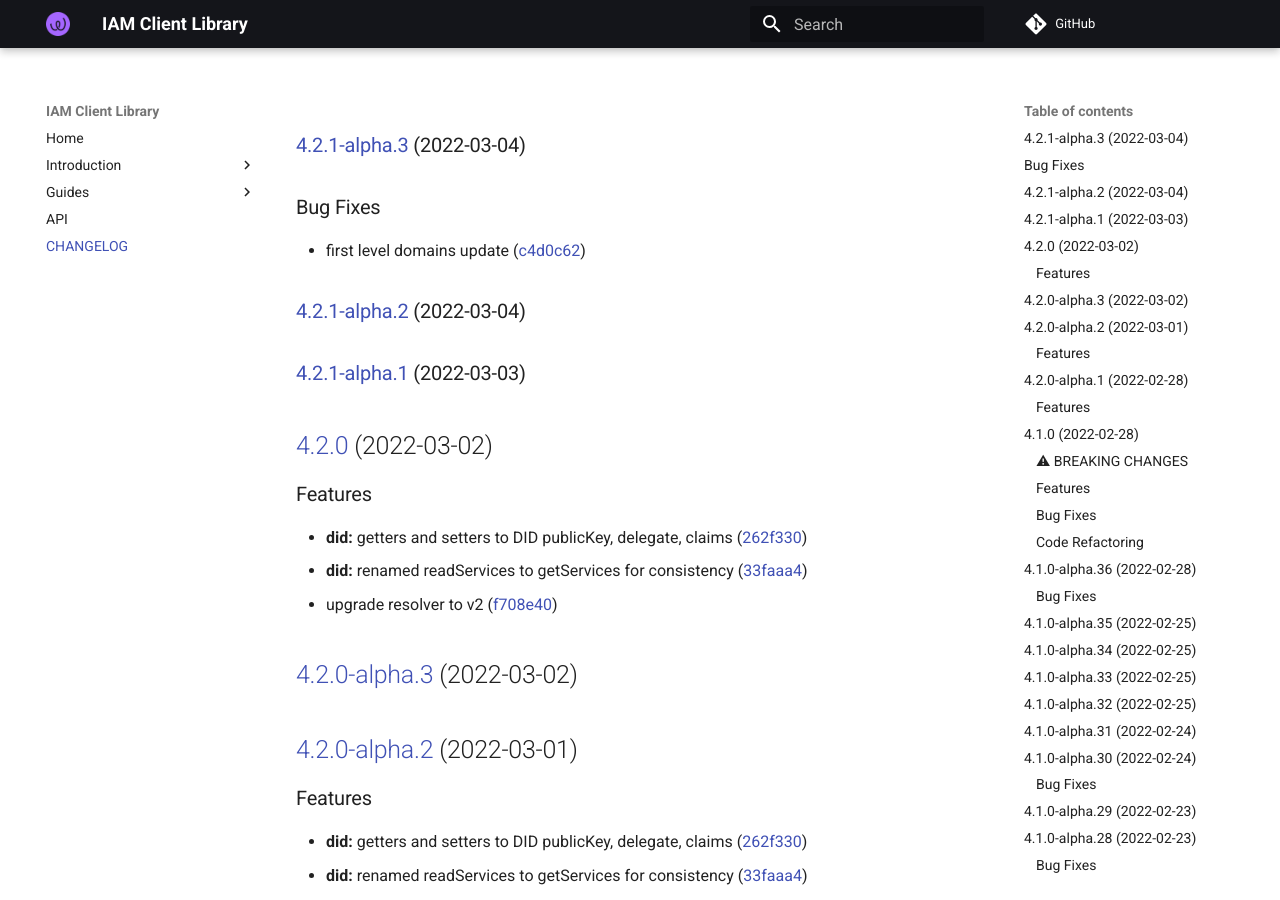
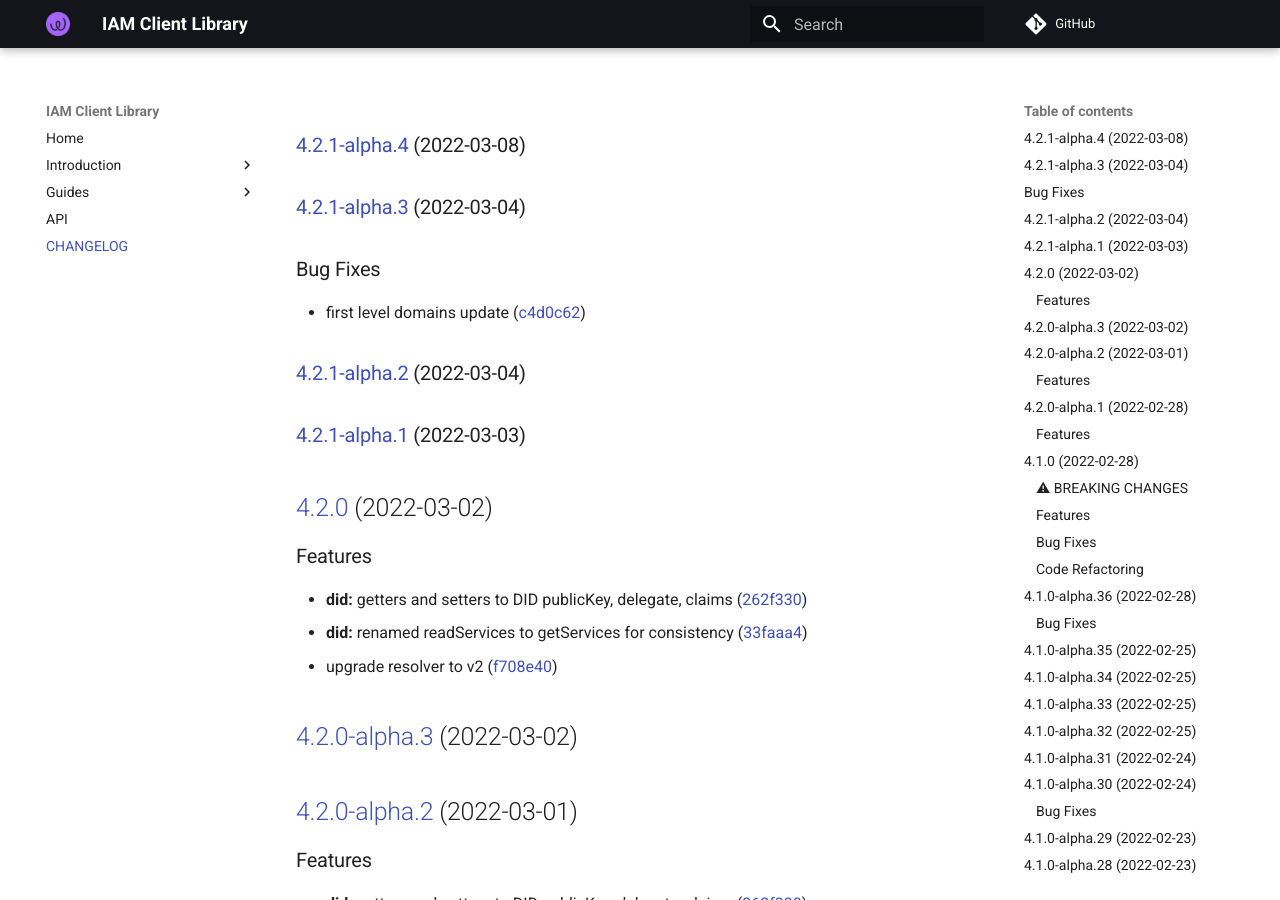
Before and after one commit to energywebfoundation/iam-client-lib, an MkDocs documentation site: the page built from docs/CHANGELOG.md, in a window 1280 px wide and 900 px high. Built offline with MkDocs 1.6.1 and Material for MkDocs 9.7.7, drawn with Linux system fonts in a browser that asks for light colours; comment, search, counter and statistics services are not loaded.

Commit message:
chore(release): 4.2.1-alpha.4 [skip ci]
### [4.2.1-alpha.4](https://github.com/energywebfoundation/iam-client-lib/compare/v4.2.1-alpha.3...v4.2.1-alpha.4) (2022-03-08)

```diff
--- a/docs/CHANGELOG.md
+++ b/docs/CHANGELOG.md
@@ -1,3 +1,5 @@
+### [4.2.1-alpha.4](https://github.com/energywebfoundation/iam-client-lib/compare/v4.2.1-alpha.3...v4.2.1-alpha.4) (2022-03-08)
+
 ### [4.2.1-alpha.3](https://github.com/energywebfoundation/iam-client-lib/compare/v4.2.1-alpha.2...v4.2.1-alpha.3) (2022-03-04)
 
 
--- a/package.json
+++ b/package.json
@@ -1,6 +1,6 @@
 {
   "name": "iam-client-lib",
-  "version": "4.2.1-alpha.3",
+  "version": "4.2.1-alpha.4",
   "description": "Library for Decentralized Identity and Access Management",
   "main": "dist/index.js",
   "module": "dist/index.esm.js",
```
